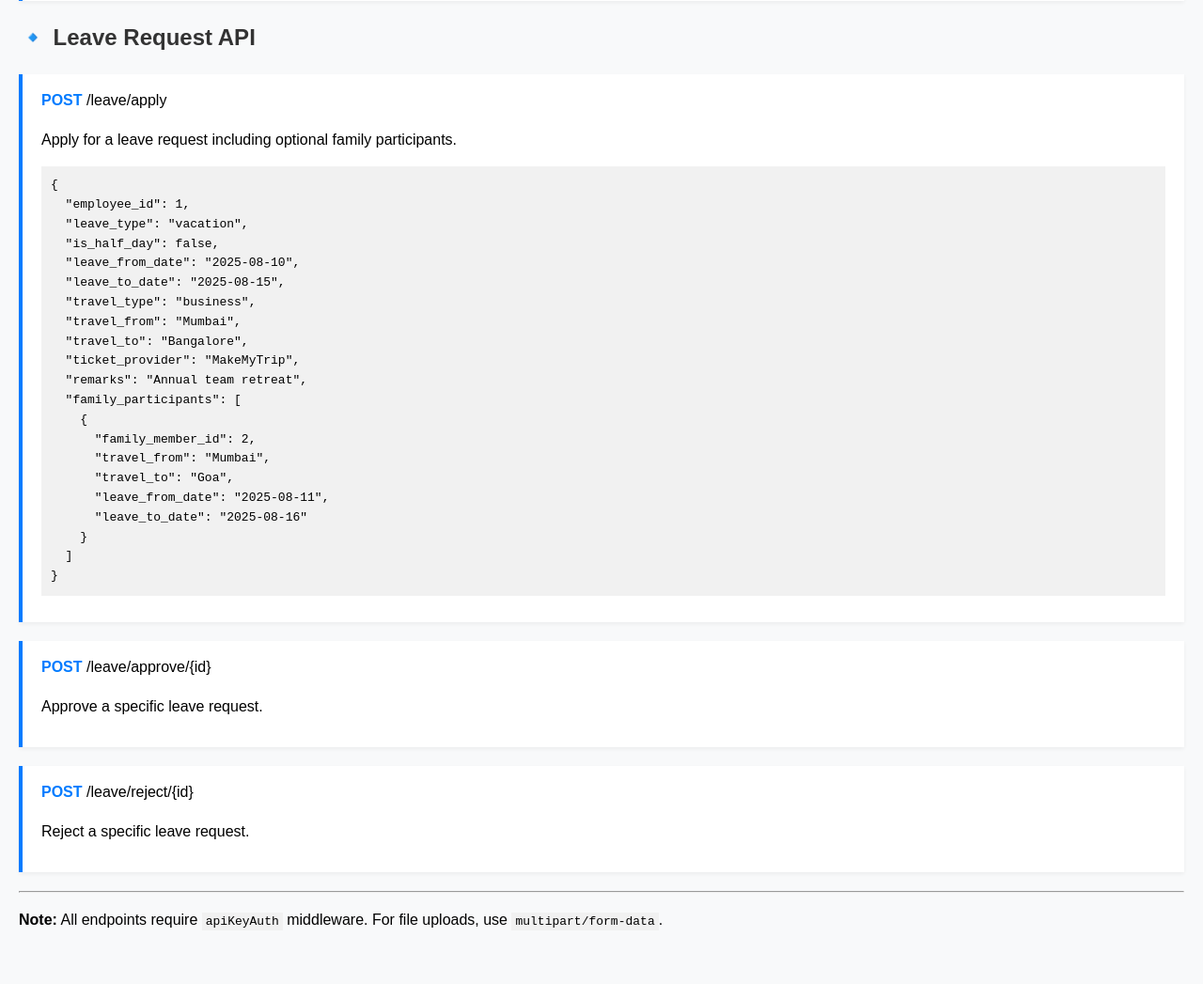
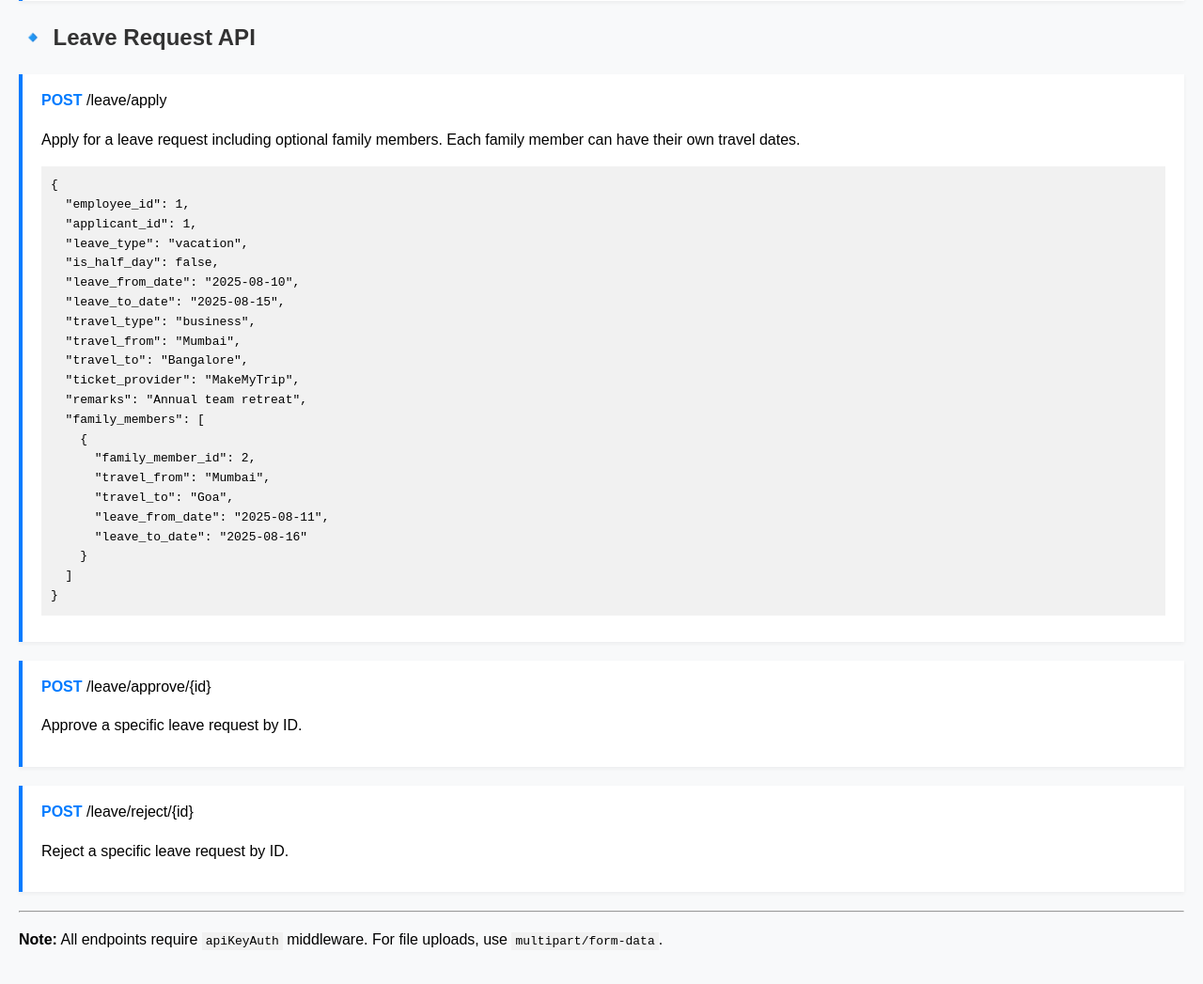
Before and after one commit to intencodeindia/public-apis, a plain HTML site: page apis.html in a window 1280 px wide. Shown: the part 1840-2887 px from the top of the page at 94% size. Drawn offline with Linux system fonts and the light colour scheme.

Commit message:
Update apis.html

```diff
--- a/apis.html
+++ b/apis.html
@@ -113,9 +113,10 @@
 
 <div class="endpoint">
     <div><span class="method">POST</span> /leave/apply</div>
-    <p>Apply for a leave request including optional family participants.</p>
+    <p>Apply for a leave request including optional family members. Each family member can have their own travel dates.</p>
     <pre>{
   "employee_id": 1,
+  "applicant_id": 1,
   "leave_type": "vacation",
   "is_half_day": false,
   "leave_from_date": "2025-08-10",
@@ -125,7 +126,7 @@
   "travel_to": "Bangalore",
   "ticket_provider": "MakeMyTrip",
   "remarks": "Annual team retreat",
-  "family_participants": [
+  "family_members": [
     {
       "family_member_id": 2,
       "travel_from": "Mumbai",
@@ -139,12 +140,12 @@
 
 <div class="endpoint">
     <div><span class="method">POST</span> /leave/approve/{id}</div>
-    <p>Approve a specific leave request.</p>
+    <p>Approve a specific leave request by ID.</p>
 </div>
 
 <div class="endpoint">
     <div><span class="method">POST</span> /leave/reject/{id}</div>
-    <p>Reject a specific leave request.</p>
+    <p>Reject a specific leave request by ID.</p>
 </div>
 
 <hr>
```
